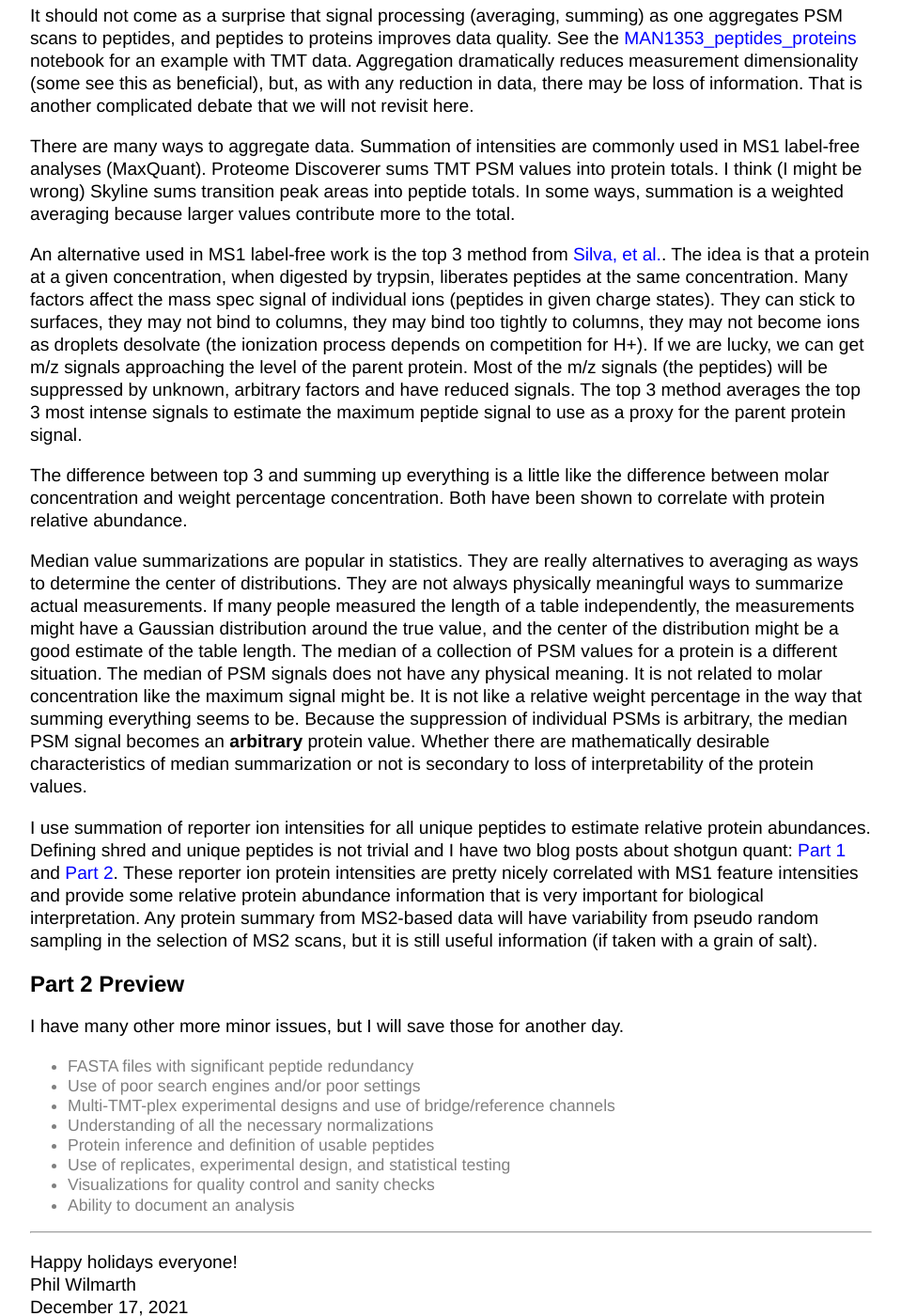
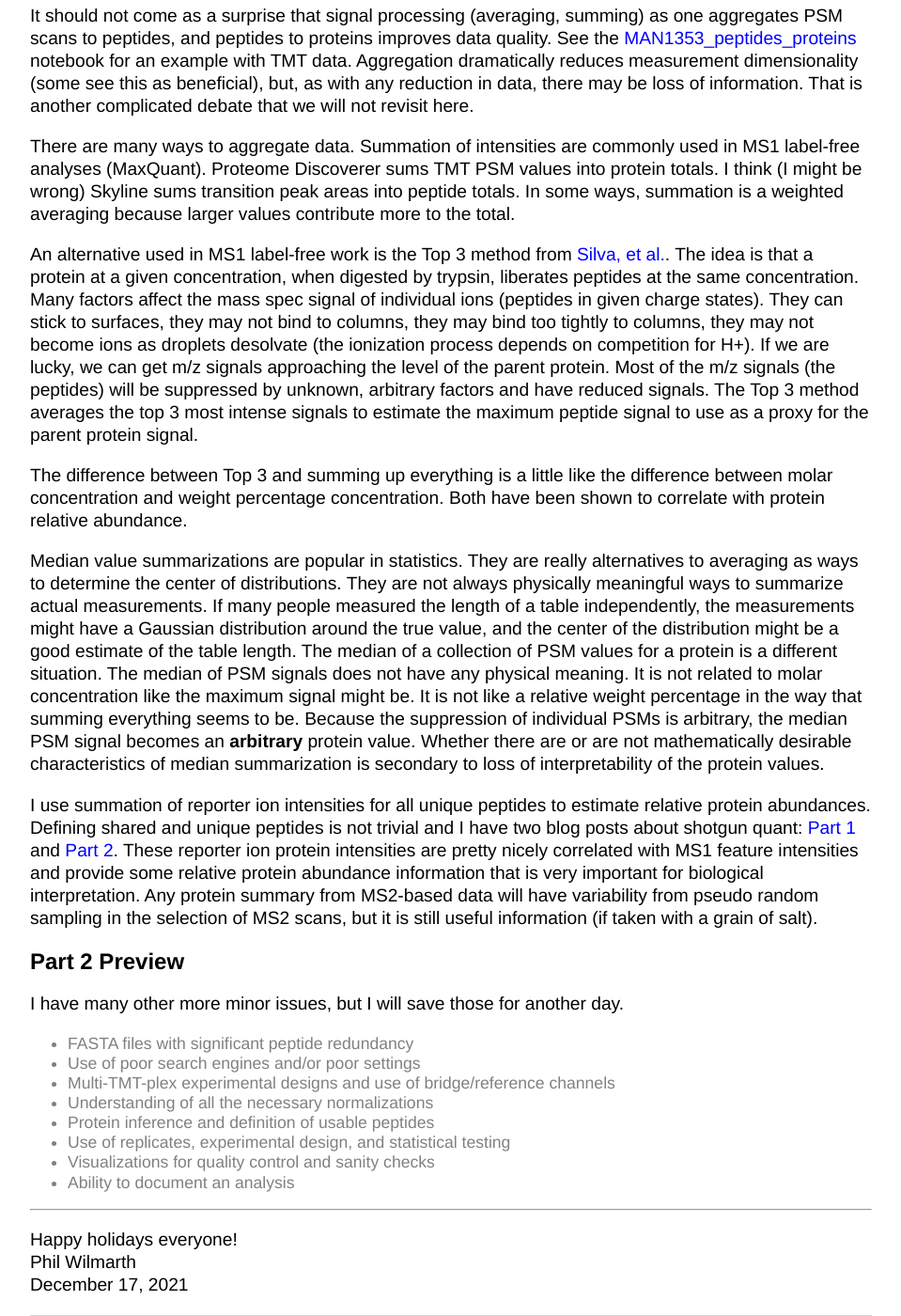
Before and after one commit to pwilmart/pwilmart.github.io, a Jekyll site: the page built from _posts/2021-12-17-TMT-bad-practices.md, in a window 1280 px wide and 1400 px high, scrolled down 2951 px. Shown: the whole window at 94% size, without its empty margins (160-1119 px from the left). Built offline with Jekyll 4.4.1, drawn with Linux system fonts in a browser that asks for light colours; some of the changed text lies outside the part shown.

Commit message:
edits to TMT-bad-practices blog

```diff
--- a/_posts/2021-12-17-TMT-bad-practices.md
+++ b/_posts/2021-12-17-TMT-bad-practices.md
@@ -33,7 +33,7 @@
 
 Ratios are not proper measurement scales. They are dimensionless quantities, and things we measure have units. They are non-linear, compressed mathematical spaces. Half of any ratio space goes from zero to one. The other half goes from one to infinity. That asymmetry can be remedied by making a logarithmic transformation (base 2 is the most common), but that further compresses the mathematical space. This does not fix "the problem". We do not need all proteins in a proteome to have relative abundance be normally distributed for statistical testing. We are testing one protein at a time. We need to have quantities for a given protein be normally distributed for things like t-tests. We usually do not have enough replicates to test that anyway.
 
-Natural measurement scales (what the measuring device produces) are more intuitive and make quality control assessment much easier. In TMT experiments, the natural scale is reporter ion intensity. Doing as much of an analysis in the natural scale as possible facilitates understanding and interpretation. **I cannot overstate how important this is.**
+Natural measurement scales (what the measuring device produces) are more intuitive and make quality control assessment much easier. In TMT experiments, the natural scale is reporter ion intensity. Doing as much of an analysis as possible in the natural scale facilitates understanding and interpretation. **I cannot overstate how important this is.**
 
 ## Isotopic purity corrections
 I do not apply reagent purity corrects in my TMT analyses. Here are some reasons why. Most correction algorithms apply corrections at the individual scan level. The reporter ion signals from individual scans are most often poorer quality than reporter ion values for peptides or proteins. The uncertainties in the reporter ion values in individual scans propagate into errors in the corrected values. This is most problematic for missing values, which can be reduced after aggregation. If one wanted to try applying corrections to peptides or protein values, that has to be carefully coordinated with any normalization adjustments. The order of operations matters here. Corrections need to be done before any global channel scalings are done.
@@ -47,13 +47,13 @@
 
 There are many ways to aggregate data. Summation of intensities are commonly used in MS1 label-free analyses (MaxQuant). Proteome Discoverer sums TMT PSM values into protein totals. I think (I might be wrong) Skyline sums transition peak areas into peptide totals. In some ways, summation is a weighted averaging because larger values contribute more to the total.
 
-An alternative used in MS1 label-free work is the top 3 method from [Silva, et al.](https://www.sciencedirect.com/science/article/pii/S1535947620315127). The idea is that a protein at a given concentration, when digested by trypsin, liberates peptides at the same concentration. Many factors affect the mass spec signal of individual ions (peptides in given charge states). They can stick to surfaces, they may not bind to columns, they may bind too tightly to columns, they may not become ions as droplets desolvate (the ionization process depends on competition for H+). If we are lucky, we can get m/z signals approaching the level of the parent protein. Most of the m/z signals (the peptides) will be suppressed by unknown, arbitrary factors and have reduced signals. The top 3 method averages the top 3 most intense signals to estimate the maximum peptide signal to use as a proxy for the parent protein signal.
+An alternative used in MS1 label-free work is the Top 3 method from [Silva, et al.](https://www.sciencedirect.com/science/article/pii/S1535947620315127). The idea is that a protein at a given concentration, when digested by trypsin, liberates peptides at the same concentration. Many factors affect the mass spec signal of individual ions (peptides in given charge states). They can stick to surfaces, they may not bind to columns, they may bind too tightly to columns, they may not become ions as droplets desolvate (the ionization process depends on competition for H+). If we are lucky, we can get m/z signals approaching the level of the parent protein. Most of the m/z signals (the peptides) will be suppressed by unknown, arbitrary factors and have reduced signals. The Top 3 method averages the top 3 most intense signals to estimate the maximum peptide signal to use as a proxy for the parent protein signal.
 
-The difference between top 3 and summing up everything is a little like the difference between molar concentration and weight percentage concentration. Both have been shown to correlate with protein relative abundance.
+The difference between Top 3 and summing up everything is a little like the difference between molar concentration and weight percentage concentration. Both have been shown to correlate with protein relative abundance.
 
-Median value summarizations are popular in statistics. They are really alternatives to averaging as ways to determine the center of distributions. They are not always physically meaningful ways to summarize actual measurements. If many people measured the length of a table independently, the measurements might have a Gaussian distribution around the true value, and the center of the distribution might be a good estimate of the table length. The median of a collection of PSM values for a protein is a different situation. The median of PSM signals does not have any physical meaning. It is not related to molar concentration like the maximum signal might be. It is not like a relative weight percentage in the way that summing everything seems to be. Because the suppression of individual PSMs is arbitrary, the median PSM signal becomes an **arbitrary** protein value. Whether there are mathematically desirable characteristics of median summarization or not is secondary to loss of interpretability of the protein values.
+Median value summarizations are popular in statistics. They are really alternatives to averaging as ways to determine the center of distributions. They are not always physically meaningful ways to summarize actual measurements. If many people measured the length of a table independently, the measurements might have a Gaussian distribution around the true value, and the center of the distribution might be a good estimate of the table length. The median of a collection of PSM values for a protein is a different situation. The median of PSM signals does not have any physical meaning. It is not related to molar concentration like the maximum signal might be. It is not like a relative weight percentage in the way that summing everything seems to be. Because the suppression of individual PSMs is arbitrary, the median PSM signal becomes an **arbitrary** protein value. Whether there are or are not mathematically desirable characteristics of median summarization is secondary to loss of interpretability of the protein values.
 
-I use summation of reporter ion intensities for all unique peptides to estimate relative protein abundances. Defining shred and unique peptides is not trivial and I have two blog posts about shotgun quant: [Part 1](https://pwilmart.github.io/blog/2019/09/21/shotgun-quantification) and [Part 2](https://pwilmart.github.io/blog/2020/09/19/shotgun-quantification-part2). These reporter ion protein intensities are pretty nicely correlated with MS1 feature intensities and provide some relative protein abundance information that is very important for biological interpretation. Any protein summary from MS2-based data will have variability from pseudo random sampling in the selection of MS2 scans, but it is still useful information (if taken with a grain of salt).
+I use summation of reporter ion intensities for all unique peptides to estimate relative protein abundances. Defining shared and unique peptides is not trivial and I have two blog posts about shotgun quant: [Part 1](https://pwilmart.github.io/blog/2019/09/21/shotgun-quantification) and [Part 2](https://pwilmart.github.io/blog/2020/09/19/shotgun-quantification-part2). These reporter ion protein intensities are pretty nicely correlated with MS1 feature intensities and provide some relative protein abundance information that is very important for biological interpretation. Any protein summary from MS2-based data will have variability from pseudo random sampling in the selection of MS2 scans, but it is still useful information (if taken with a grain of salt).
 
 ## Part 2 Preview
 
```
